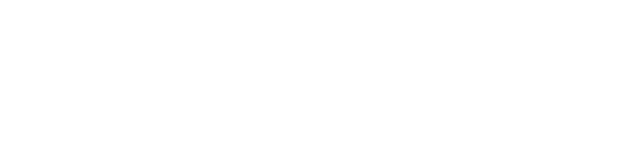
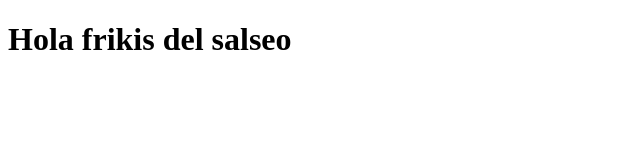
Before and after one commit to Tavoc5/E-commercebetahub, a plain HTML site: page index.html in a window 1280 px wide. Shown: the whole page, without its empty margins (0-640 px from the left). Drawn offline with Linux system fonts and the light colour scheme.

Commit message:
Modificacion index.html

```diff
--- a/index.html
+++ b/index.html
@@ -6,6 +6,6 @@
     <title>Documen</title>
 </head>
 <body>
-
+    <h1>Hola frikis del salseo</h1>
 </body>
 </html>
```
